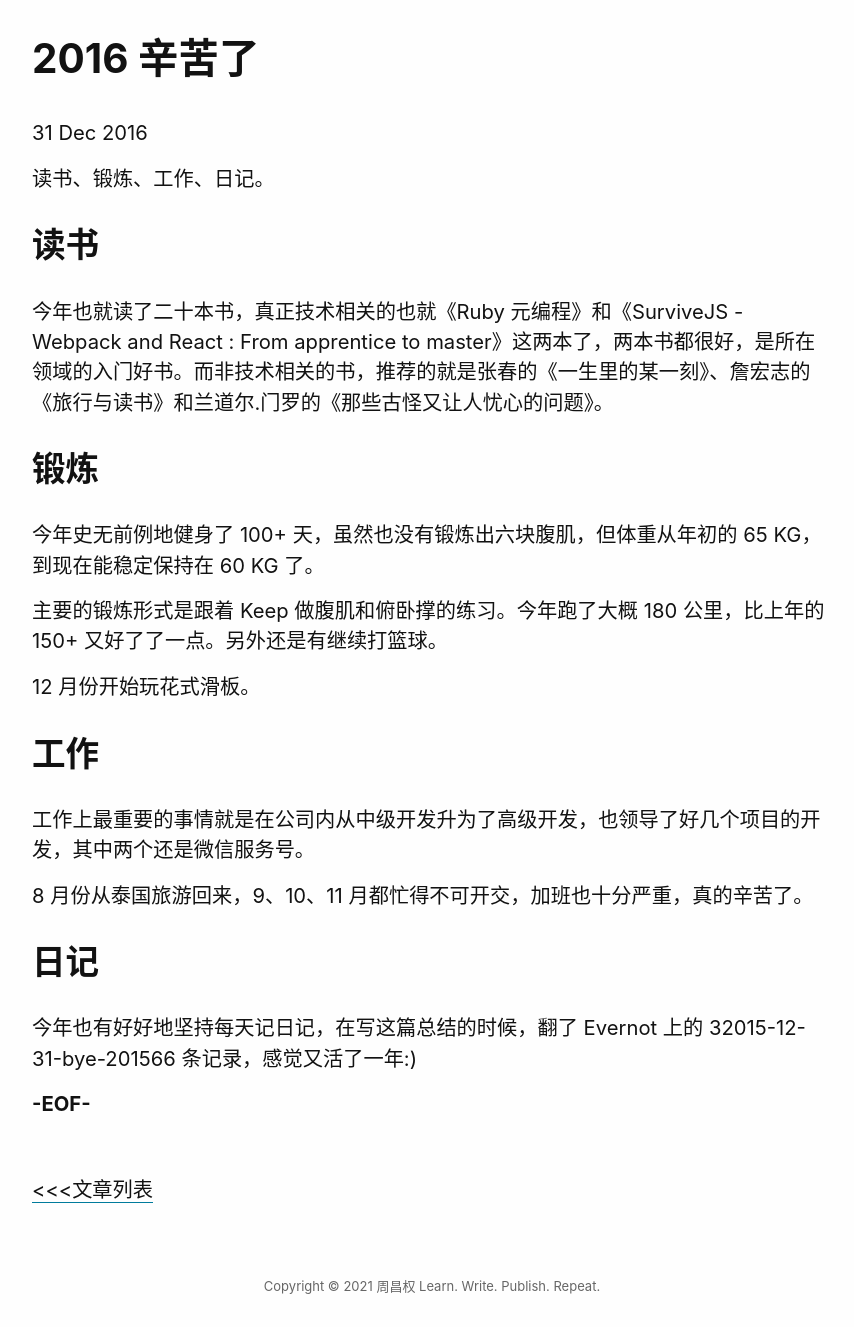
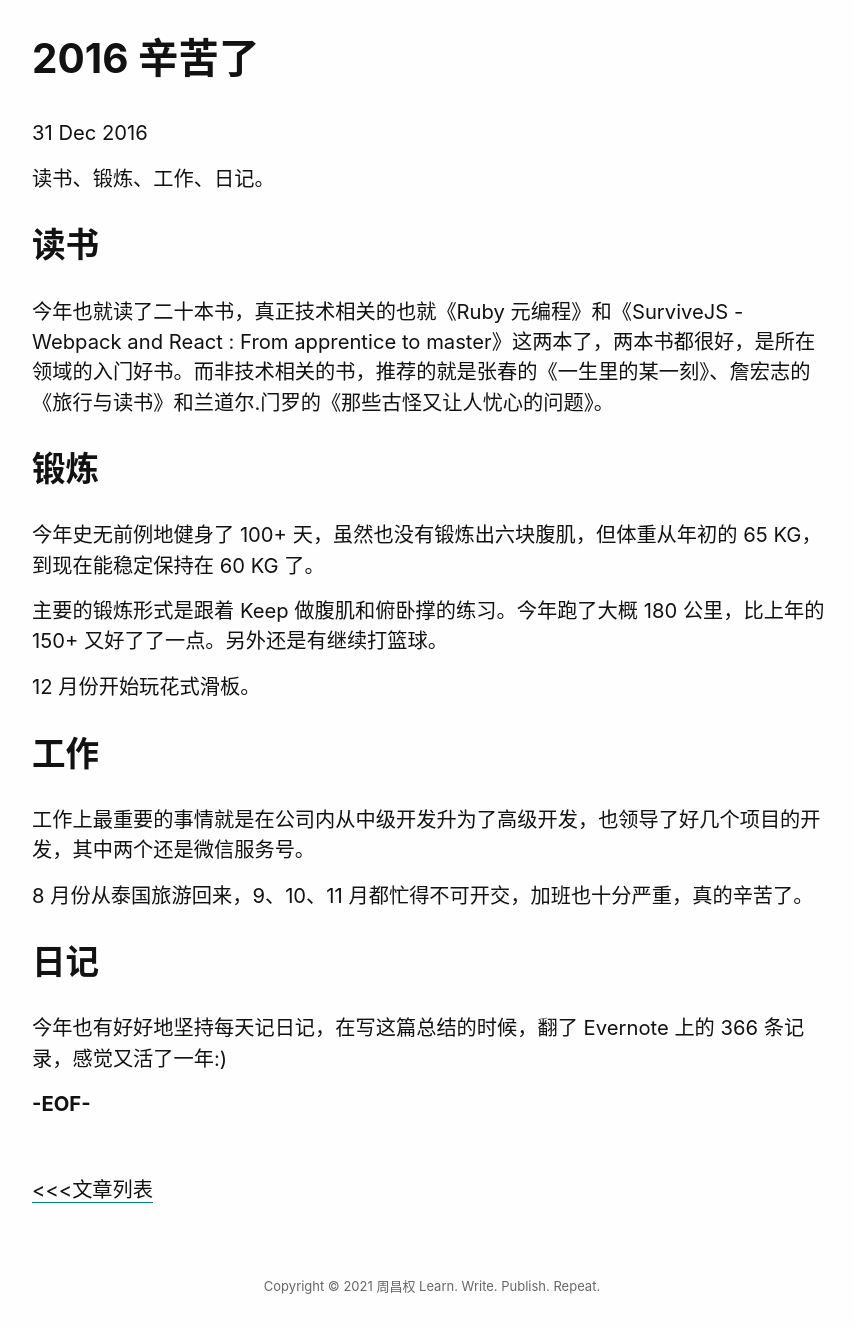
Before and after one commit to chowcheongkuen/chowcheongkuen.github.io, a Jekyll site: the page built from _posts/2016-12-31-had-a-long-year.md, in a window 1280 px wide. Shown: the whole page, without its empty margins (208-1062 px from the left). Built offline with Jekyll 4.4.1, drawn with Linux system fonts in a browser that asks for light colours.

Commit message:
docs: fix typo

```diff
--- a/_posts/2016-12-31-had-a-long-year.md
+++ b/_posts/2016-12-31-had-a-long-year.md
@@ -26,6 +26,6 @@ date: 2016-12-31 17:50
 
 ## 日记
 
-今年也有好好地坚持每天记日记，在写这篇总结的时候，翻了 Evernot 上的 32015-12-31-bye-201566 条记录，感觉又活了一年:)
+今年也有好好地坚持每天记日记，在写这篇总结的时候，翻了 Evernote 上的 366 条记录，感觉又活了一年:)
 
 **-EOF-**
```
